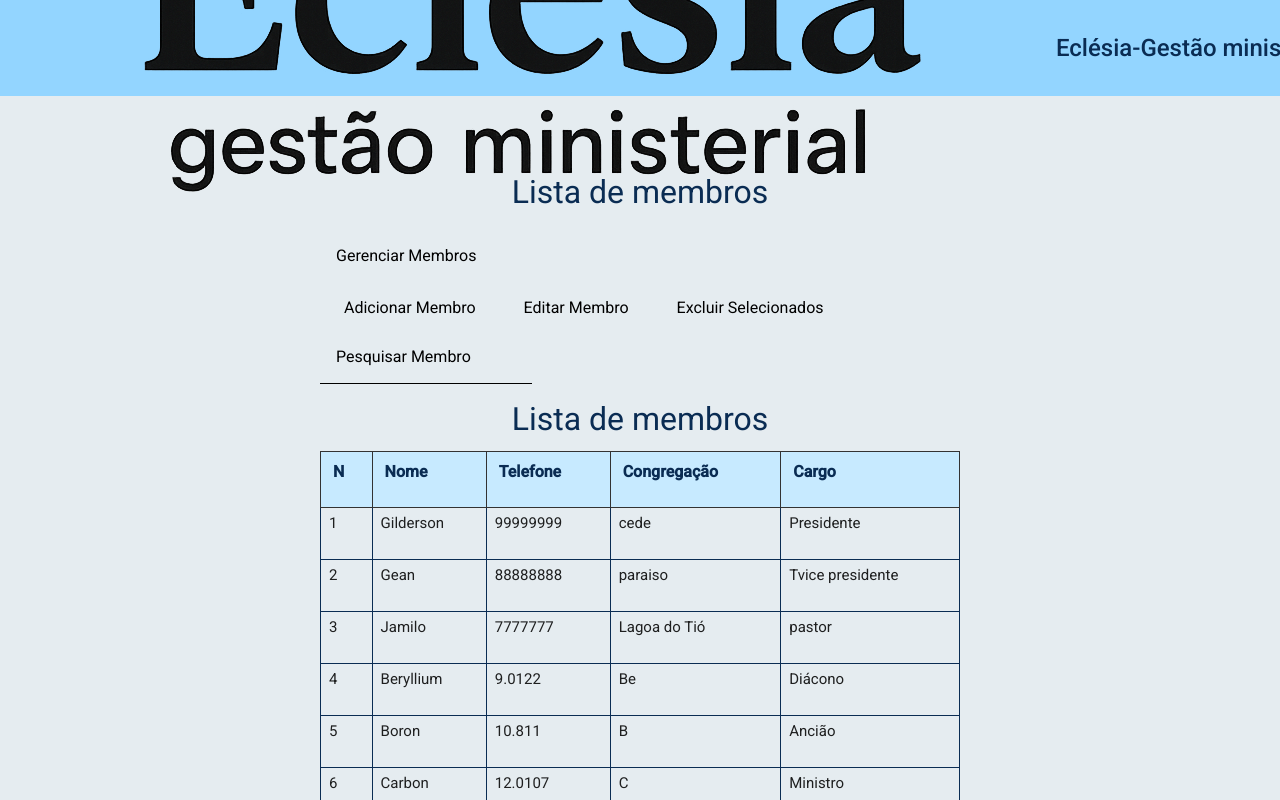
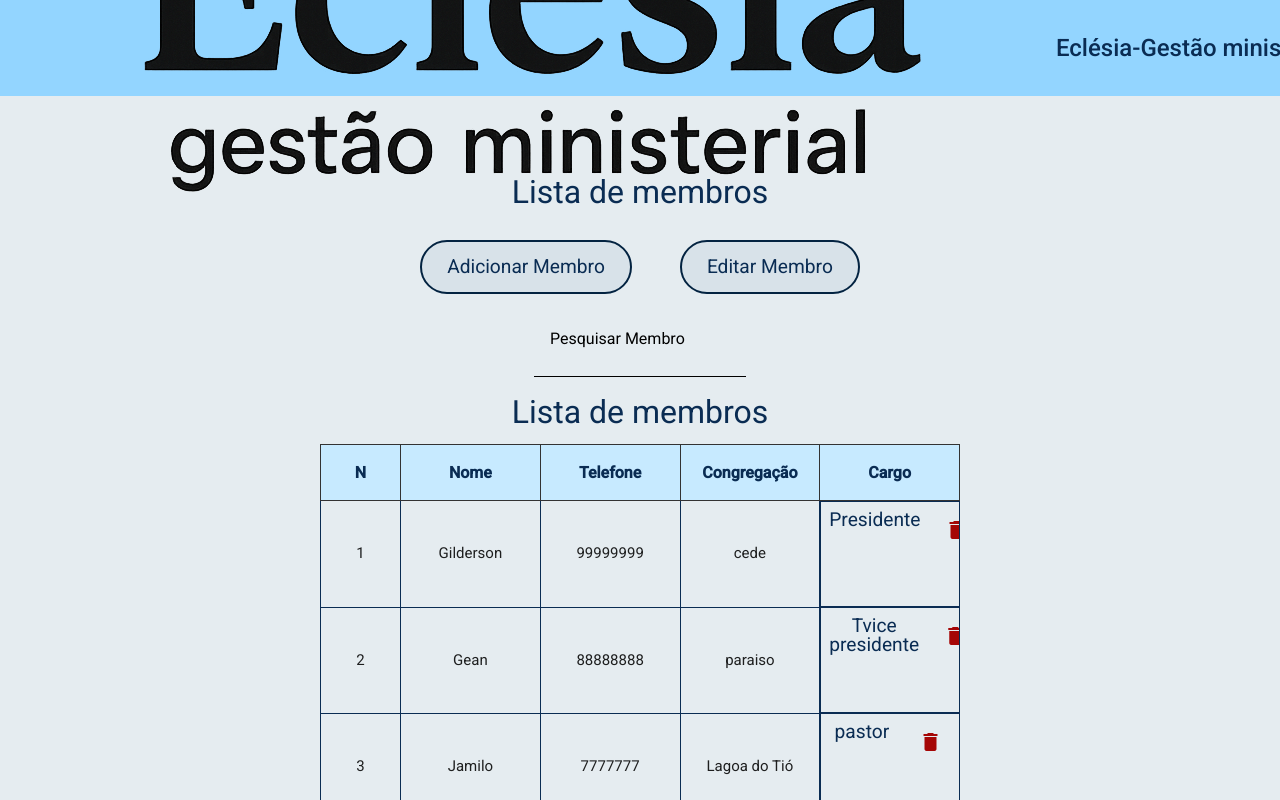
Before and after one commit to uendel23/Eclesia-Gestao-Ministerial, an Angular app: page /membros in a window 1280 px wide. Shown: the top 800 px of the page. Built offline with nearby package versions, Linux system fonts and the light colour scheme.

Commit message:
função e estilização do metodo excluir membro

```diff
--- a/src/app/membros/membros.html
+++ b/src/app/membros/membros.html
@@ -2,53 +2,62 @@
 
     <div class="membros-container">
         <h2>Lista de membros</h2>
-    <mat-toolbar color="primary">
-      <span>Gerenciar Membros</span>
-    </mat-toolbar>
 
         <div class="membros-actions">
           <button mat-raised-button  (click)="openAddMemberDialog()">Adicionar Membro</button>
           <button mat-raised-button  (click)="openEditMemberDialog()">Editar Membro</button>
-      <button mat-raised-button  (click)="deleteSelectedMembers()">Excluir Selecionados</button>
         </div>
 
         <div>
-      <mat-form-field appearance="fill">
+          <mat-form-field appearance="fill" class="campo-busca">
             <mat-label>Pesquisar Membro</mat-label>
-       <input matInput [(ngModel)]="filtro" (keyup)="applyFilter(filtro)" placeholder="Digite o nome ou telefone">
+          <input class="entrada" matInput
+            [(ngModel)]="filtro"
+            (keyup)="applyFilter(filtro)"
+            placeholder="Digite o nome ou telefone">
           </mat-form-field>
         </div>
+
         <h2>Lista de membros</h2>
+
         <table mat-table [dataSource]="dataSource" class="membros-tabela">
-      <!-- Position Column -->
+
           <ng-container matColumnDef="Id">
             <th mat-header-cell *matHeaderCellDef> N </th>
             <td mat-cell *matCellDef="let element"> {{element.Id}} </td>
           </ng-container>
 
-      <!-- Name Column -->
           <ng-container matColumnDef="nome">
             <th mat-header-cell *matHeaderCellDef> Nome </th>
             <td mat-cell *matCellDef="let element"> {{element.nome}} </td>
           </ng-container>
 
-      <!-- Weight Column -->
           <ng-container matColumnDef="telefone">
             <th mat-header-cell *matHeaderCellDef> Telefone </th>
             <td mat-cell *matCellDef="let element"> {{element.telefone}} </td>
           </ng-container>
 
-      <!-- Symbol Column -->
           <ng-container matColumnDef="congregacao">
             <th mat-header-cell *matHeaderCellDef> Congregação </th>
             <td mat-cell *matCellDef="let element"> {{element.congregacao}} </td>
           </ng-container>
 
-       <!-- Symbol Column -->
-      <ng-container matColumnDef="cargo">
+          <ng-container matColumnDef="cargo" >
             <th mat-header-cell *matHeaderCellDef> Cargo </th>
-        <td mat-cell *matCellDef="let element"> {{element.cargo}} </td>
+            <td  mat-cell *matCellDef="let element"class="cargo-column">
+              <span class="cargo-text">{{element.cargo}} </span>
+
+                <button mat-icon-button
+                  matTooltip="Excluir Membro"
+                  matTooltipPosition="above"
+                  (click)="excluirMembro(element)"
+                  class="btn-excluir">
+                    <mat-icon>delete</mat-icon>
+                </button>
+            </td>
           </ng-container>
+
+
 
           <tr mat-header-row *matHeaderRowDef="displayedColumns"></tr>
           <tr mat-row *matRowDef="let row; columns: displayedColumns;"></tr>
--- a/src/app/membros/membros.scss
+++ b/src/app/membros/membros.scss
@@ -1,9 +1,60 @@
 
 
 .membros-container {
+  display: flex;
+  flex-direction: column;
+  align-items: center;
+  justify-content: center;
   width: 50%;
   margin: 20px;
   margin: 5rem auto;
+}
+
+.membros-actions {
+  color: #0a2c53;
+  margin:auto;
+}
+.mat-mdc-raised-button:not(:disabled) {
+    background-color: #d8e2e9;
+    color: #0a2c53;
+    padding: 25px 25px;
+    border-radius: 50px;
+    border: rgb(3, 35, 65) solid 2px;
+    font-size: 1.2rem;
+    margin: 1rem 1.5rem;
+}
+
+
+.campo-busca .mat-form-field-flex {
+  border-radius: 50px; /* Campo arredondado */
+  padding: 2px 12px;
+  transition: all 0.3s ease;
+  background-color: #f9f9f9; /* Fundo suave */
+}
+
+.campo-busca.mat-focused .mat-form-field-flex {
+  background-color: #ffffff;
+  box-shadow: 0px 4px 12px rgba(0, 0, 0, 0.15); /* Sombra ao focar */
+}
+
+.campo-busca input {
+  font-size: 16px;
+  padding: 8px;
+}
+
+::ng-deep .campo-busca .mat-form-field-underline {
+  display: none;
+}
+
+::ng-deep .campo-busca .mat-form-field-ripple {
+  display: none;
+}
+
+
+.membros-container span {
+  font-size: 1.2rem;
+  color: #0a2c53;
+  margin-bottom: 1rem;
 }
 .membros-container h2 {
   text-align: center;
@@ -12,11 +63,21 @@
   margin-bottom: 1rem;
 }
 
-membros-tabela {
+.membros-tabela {
   width: 100%;
-  max-width: 800px;
-  margin: auto;
+  table-layout: fixed;
 }
+
+.membros-tabela th,.membros-tabela td {
+  text-align: center;
+  vertical-align: middle;
+}
+/* Primeira coluna (Id) mais estreita */
+.membros-tabela th.mat-column-Id,
+.membros-tabela td.mat-column-Id {
+  width: 80px; /* Ajuste como preferir */
+}
+
 .membros-tabela th {
   font-size: 1rem;
   background-color: #c7eaff;
@@ -28,6 +89,34 @@ membros-tabela {
 .membros-tabela td {
   font-size: 15px;
   padding: 8px;
-  text-align: left;
+  text-align: center;
   border: solid 0.5px #0a2c53;
 }
+
+.cargo-column {
+  display: flex;
+}
+
+.cargo-text {
+ flex: auto;
+}
+
+.btn-excluir {
+  transition: transform 0.2s ease, background-color 0.3s ease;
+  border-radius: 50%;
+  color: #a50606;
+
+}
+
+.btn-excluir:hover {
+  background-color: rgba(244, 67, 54, 0.1);
+  transform: scale(1.15);
+}
+
+.btn-excluir mat-icon {
+  transition: transform 0.2s ease;
+}
+
+.btn-excluir:hover mat-icon {
+  transform: rotate(-15deg);
+}
--- a/src/app/membros/membros.ts
+++ b/src/app/membros/membros.ts
@@ -7,6 +7,7 @@ import { MatFormFieldModule  } from '@angular/material/form-field';
 import { MatInputModule } from '@angular/material/input';
 import { MatTableDataSource } from '@angular/material/table';
 import { FormsModule } from '@angular/forms';
+import { MatIconModule } from '@angular/material/icon';
 
 
 export interface membros{
@@ -39,26 +40,24 @@ const ELEMENT_DATA: membros[] = [
     MatFormFieldModule,
     MatInputModule,
     FormsModule,
+    MatIconModule,
   ],
   templateUrl: './membros.html',
   styleUrl: './membros.scss'
 })
 export class Membros implements OnInit{
    filtro: string = '';
-  displayedColumns: string[] = ['Id', 'nome', 'telefone', 'congregacao' ,'cargo'];
+  displayedColumns: string[] = ['Id', 'nome', 'telefone', 'congregacao' ,'cargo',];
   dataSource = new MatTableDataSource(ELEMENT_DATA);
 
   ngOnInit() {
-    // Configura para buscar em nome, telefone, congregação e cargo
     this.dataSource.filterPredicate = (data: membros, filter: string) => {
       const texto = (
-        data.nome +
-        ' ' +
-        data.telefone +
-        ' ' +
-        data.congregacao +
-        ' ' +
+        data.nome +' ' +
+        data.telefone +' ' +
+        data.congregacao +' ' +
         data.cargo
+
       ).toLowerCase();
       return texto.includes(filter);
     };
@@ -72,7 +71,15 @@ export class Membros implements OnInit{
 
   openAddMemberDialog(){}
   openEditMemberDialog(){}
-  deleteSelectedMembers(){};
 
+  excluirMembro(membro: any) {
+  if (confirm(`Tem certeza que deseja excluir o membro "${membro.nome}"?`)) {
+    //TUDO OK, pode excluir
+    const dados = this.dataSource.data;
+    this.dataSource.data = dados.filter(m => m.Id !== membro.Id);
+    // ou chama um serviço:
+    // this.membroService.excluir(membro.Id).subscribe(...)
+  }
+  }
 
-  }
+}
```
Lines whose indentation alone changed are shown as unchanged.
